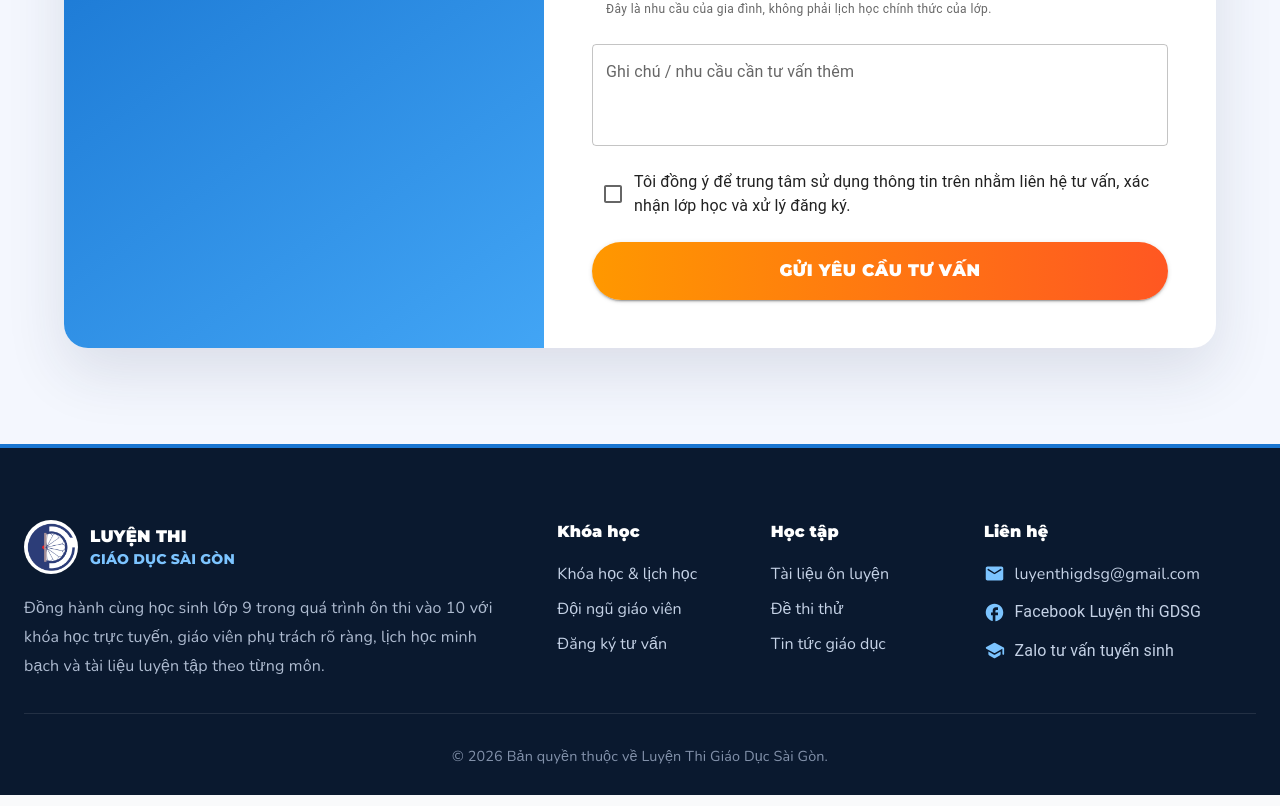
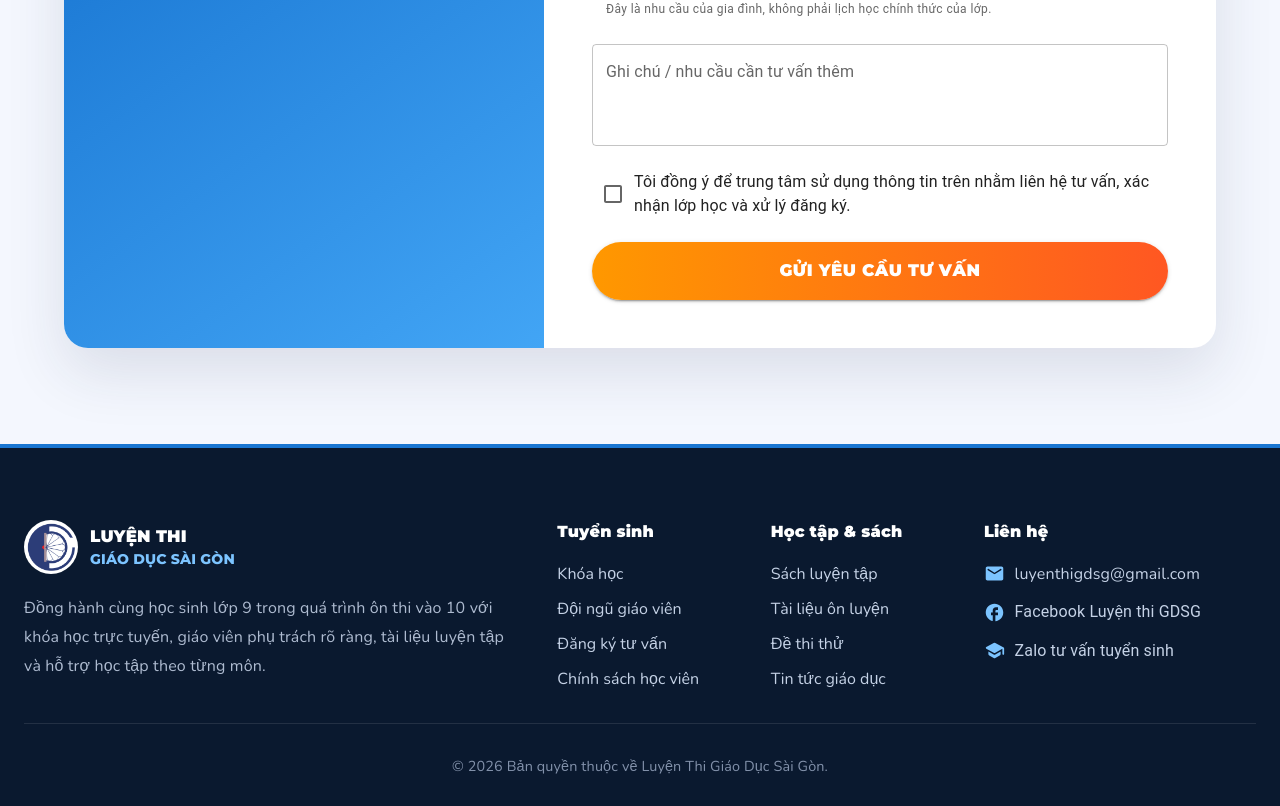
Before and after one commit to khanhu2805/luyen-thi-gdsg, a Next.js app: page / in a window 1280 px wide. Shown: the part 4162-4968 px from the top of the page. Built offline with nearby package versions, Linux system fonts and the light colour scheme.

Commit message:
Add books and policy links to footer

```diff
--- a/app/components/Footer.tsx
+++ b/app/components/Footer.tsx
@@ -45,26 +45,28 @@ export default function Footer() {
             </Stack>
             <Typography sx={{ mt: 2.5, maxWidth: 560, fontFamily: fontBody, lineHeight: 1.8, color: '#aebbd0' }}>
               Đồng hành cùng học sinh lớp 9 trong quá trình ôn thi vào 10 với khóa học trực tuyến,
-              giáo viên phụ trách rõ ràng, lịch học minh bạch và tài liệu luyện tập theo từng môn.
+              giáo viên phụ trách rõ ràng, tài liệu luyện tập và hỗ trợ học tập theo từng môn.
             </Typography>
           </Grid>
 
           <Grid size={{ xs: 12, sm: 6, md: 2 }}>
             <Typography sx={{ fontFamily: fontHeader, fontWeight: 900, color: 'white', mb: 2.2 }}>
-              Khóa học
+              Tuyển sinh
             </Typography>
             <Stack spacing={1.4}>
-              <Link href="/khoa-hoc" style={footerLinkStyle}>Khóa học & lịch học</Link>
+              <Link href="/khoa-hoc" style={footerLinkStyle}>Khóa học</Link>
               <Link href="/doi-ngu" style={footerLinkStyle}>Đội ngũ giáo viên</Link>
               <Link href="/#form-dang-ky" style={footerLinkStyle}>Đăng ký tư vấn</Link>
+              <Link href="/chinh-sach" style={footerLinkStyle}>Chính sách học viên</Link>
             </Stack>
           </Grid>
 
           <Grid size={{ xs: 12, sm: 6, md: 2 }}>
             <Typography sx={{ fontFamily: fontHeader, fontWeight: 900, color: 'white', mb: 2.2 }}>
-              Học tập
+              Học tập & sách
             </Typography>
             <Stack spacing={1.4}>
+              <Link href="/sach" style={footerLinkStyle}>Sách luyện tập</Link>
               <Link href="/tai-lieu-on-luyen" style={footerLinkStyle}>Tài liệu ôn luyện</Link>
               <Link href="/de-thi-thu" style={footerLinkStyle}>Đề thi thử</Link>
               <Link href="/tin-tuc" style={footerLinkStyle}>Tin tức giáo dục</Link>
```
